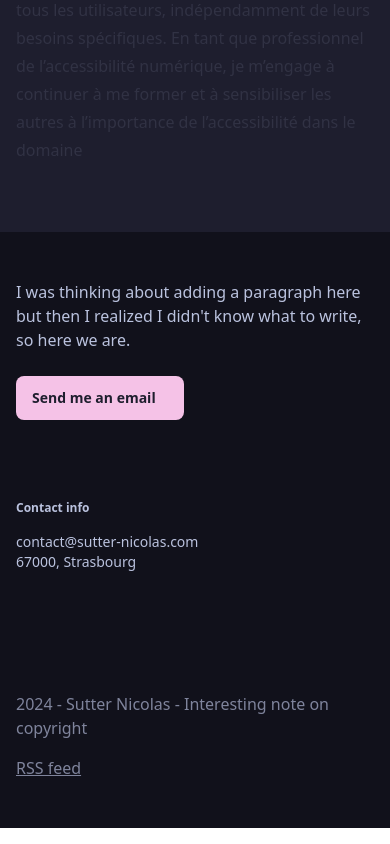
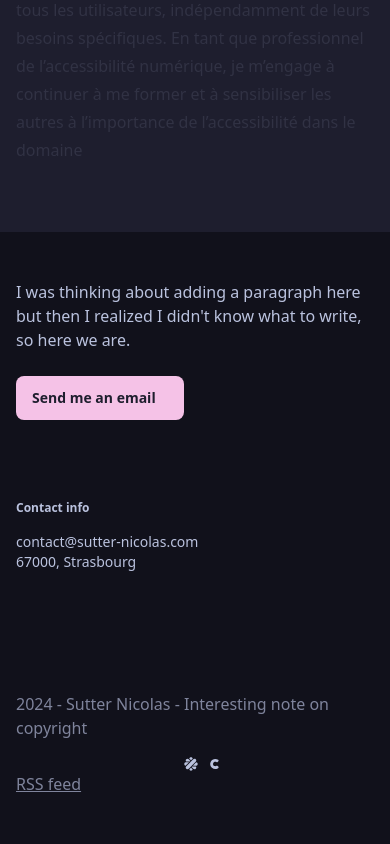
Before and after one commit to nicolassutter/portfolio, an Astro site in the folder packages/frontend/: page /blog/accessibility in a window 390 px wide. Shown: the part 2988-3832 px from the top of the page. Built offline with nearby package versions, Linux system fonts and the light colour scheme; Astro itself is replaced by a stand-in of ours.

Commit message:
feat(profile): add freelance sites urls

```diff
--- a/packages/frontend/package.json
+++ b/packages/frontend/package.json
@@ -22,6 +22,7 @@
     "@iconify-json/grommet-icons": "^1.1.10",
     "@iconify-json/lucide": "^1.1.167",
     "@iconify-json/mdi": "^1.1.64",
+    "@iconify-json/simple-icons": "^1.2.3",
     "@types/markdown-it": "^13.0.7",
     "@types/node": "^20.11.19",
     "@types/prismjs": "^1.26.3",
--- a/packages/frontend/src/components/Footer.astro
+++ b/packages/frontend/src/components/Footer.astro
@@ -40,25 +40,88 @@ const { profile } = Astro.props
 
     <div class='mt-30 flex flex-col md:flex-row items-center gap-4'>
       <p class='text-gray-500'>
-        {new Date().getFullYear()} - {profile.name} - Interesting note on
-        copyright
+        {new Date().getFullYear()} - {profile.name} - Interesting note on copyright
       </p>
 
-      <ul class='md:ml-auto'>
+      <ul class='md:ml-auto flex items-center gap-2'>
+        {
+          [
+            {
+              url: profile.github,
+              title: 'Github',
+              icon: 'grommet-icons:github',
+            },
+            {
+              url: profile.linkedin,
+              title: 'LinkedIn',
+              icon: 'grommet-icons:linkedin',
+            },
+            {
+              url: profile.malt,
+              title: 'Malt',
+              svg: (
+                <svg
+                  xmlns='http://www.w3.org/2000/svg'
+                  viewBox='0 0 512 512'
+                  width='1em'
+                  height='1em'
+                >
+                  <path
+                    fill='currentColor'
+                    d='m408.4 103.8c-32.5-32.4-67.1-11.4-88.8 10.2L114.8 318.8c-21.7 21.7-44.4 54.7-10.2 88.8c34.1 34.1 67 11.4 88.7-10.3l204.8-204.8c21.7-21.6 42.7-56.3 10.3-88.7zm-195.7-8.4 43.4 43.4 44.1-44.2c3-3 6-5.8 9.1-8.4c-4.6-23.3-17.9-44.4-53.3-44.4c-35.4 0-48.7 21.2-53.2 44.5c3.3 2.9 6.6 5.8 9.9 9.1zm87.5 322.1-44.1-44.1-43.4 43.3c-3.3 3.3-6.5 6.4-9.8 9.2c5 23.8 19 45.5 53.1 45.5c34.2 0 48.3-21.9 53.2-45.7c-3-2.6-6-5.2-9-8.2zm-105.9-217h-83.6c-30.7 0-70 9.7-70 55.5c0 34.3 21.9 48.3 45.8 53.2c2.8-3.2 107.8-108.7 107.8-108.7zm231.5 2.3c-2.6 3-107.9 108.8-107.9 108.8h82.4c30.7 0 70-7.3 70-55.6c0-35.3-21.1-48.6-44.5-53.2zm-204.1-29.7 14.9-14.9-43.3-43.4c-21.7-21.7-54.6-44.4-88.8-10.2c-25 25-19.4 49.4-6.2 69.1c4.1-.3 123.4-.6 123.4-.6zm68.7 165.9-15 15 44.2 44.1c21.7 21.7 56.3 42.7 88.7 10.3c24.2-24.2 18.7-49.7 5.3-70c-4.3.3-123.2.6-123.2.6z'
+                  />
+                </svg>
+              ),
+            },
+            {
+              url: profile.codeur,
+              title: 'Codeur',
+              svg: (
+                <svg
+                  xmlns='http://www.w3.org/2000/svg'
+                  clip-rule='evenodd'
+                  fill-rule='evenodd'
+                  stroke-linejoin='round'
+                  stroke-miterlimit='1.41421'
+                  fill='currentColor'
+                  viewBox='0 0 973 973'
+                  width='1em'
+                  height='1em'
+                >
+                  <path d='m502.623 179.389c61.752.471 123.268 19.76 173.918 55.126 31.215 20.202 40.756 60.192 12.339 90.847-5.124 5.153-10.248 10.306-15.372 15.46-10.366 10.424-25.502 25.531-25.502 25.531-21.084 18.994-50.179 20.908-75.151 4.564-63.577-41.668-152.303-19.671-191.881 51.446-40.874 73.384-1.208 164.142 72.53 191.675 40.373 15.077 85.81 10.219 123.563-14.635 10.306-6.773 44.525-18.552 70.733 7.362 12.427 12.279 24.942 24.677 36.309 36.014 13.723 13.664 19.701 25.06 20.996 40.579 2.592 30.95-15.077 51.239-56.156 72.383-109.958 60.368-247.745 50.65-351.607-39.49-104.569-88.932-135.253-249.687-68.054-372.838 54.744-100.269 155.013-162.551 265.825-163.965 2.503-.029 5.007-.059 7.51-.059z' />
+                </svg>
+              ),
+            },
+          ].map((item) => (
             <li>
               <a
-            href={profile.github}
-            title='Github'
+                href={item.url}
+                title={item.title}
                 target='_blank'
                 rel='noopener noreferer'
+                class='hover:opacity-80 transition-opacity block'
               >
-            <i class='grommet-icons:github hover:opacity-80 transition-opacity'
-            ></i>
+                <span
+                  class='flex'
+                  aria-hidden='true'
+                >
+                  {item.icon && <i class={item.icon} />}
+                  {item.svg && item.svg}
+                </span>
+                <span class='sr-only'>{item.title}, open in a new tab</span>
               </a>
             </li>
+          ))
+        }
       </ul>
     </div>
 
-    <a href="/rss.xml" class="text-gray-500 underline mt-2" target="_blank" rel="noopener noreferer">RSS feed</a>
+    <a
+      href='/rss.xml'
+      class='text-gray-500 underline mt-2'
+      target='_blank'
+      rel='noopener noreferer'
+      >RSS feed</a
+    >
   </div>
 </footer>
--- a/packages/frontend/src/modules/profile.ts
+++ b/packages/frontend/src/modules/profile.ts
@@ -1,8 +1,16 @@
 export const profile = {
   name: 'Sutter Nicolas',
-  bio: `I am currently a technical supervisor and a full-stack developer working at Alsacréations, living in Strasbourg, France.
+  bio: `I am currently a freelance full-stack developer living in Strasbourg, France.
 I love to discover new technologies (and the JS ecosystem changes every 2 minutes, so that's nice I guess 🙃).
-I also repair printers for my family as all developers do obviously, and I game on my free time.`,
+I also repair printers for my family as all developers do obviously, and I game on my free time.
+
+On a more serious note, I am passionate about web development and I am always looking for new challenges.
+
+I am looking for missions mostly based on React, Vue.js or SolidJS (❤️), Node.js and TypeScript.
+I believe to be a good fit for a team that values quality, performance and maintainability; especially with all the JS based tech coming out these days.`,
   email: 'contact@sutter-nicolas.com',
   github: 'https://github.com/nicolassutter',
+  malt: 'https://www.malt.fr/profile/nicolassutter1',
+  codeur: 'https://www.codeur.com/-sutternicolas',
+  linkedin: 'https://www.linkedin.com/in/nicolas-sutter-abb18b188/',
 }
--- a/packages/frontend/src/pages/index.astro
+++ b/packages/frontend/src/pages/index.astro
@@ -80,8 +80,8 @@ const posts = await getBlogPosts()
       <h2 class='font-bold text-2xl'>During my free time</h2>
       <p class='mt-5'>
         I spend my free time doing several things, including keeping up with the
-        latest technology trends, as well as maintaining my Plex server. To
-        avoid burnout, I relax by spending time on my PS5 and Steam 😉.
+        latest technology trends, as well as maintaining my automated Plex
+        server running on Docker.
       </p>
     </section>
 
```
Also changed, not shown: pnpm-lock.yaml. Lines whose indentation alone changed are shown as unchanged.
